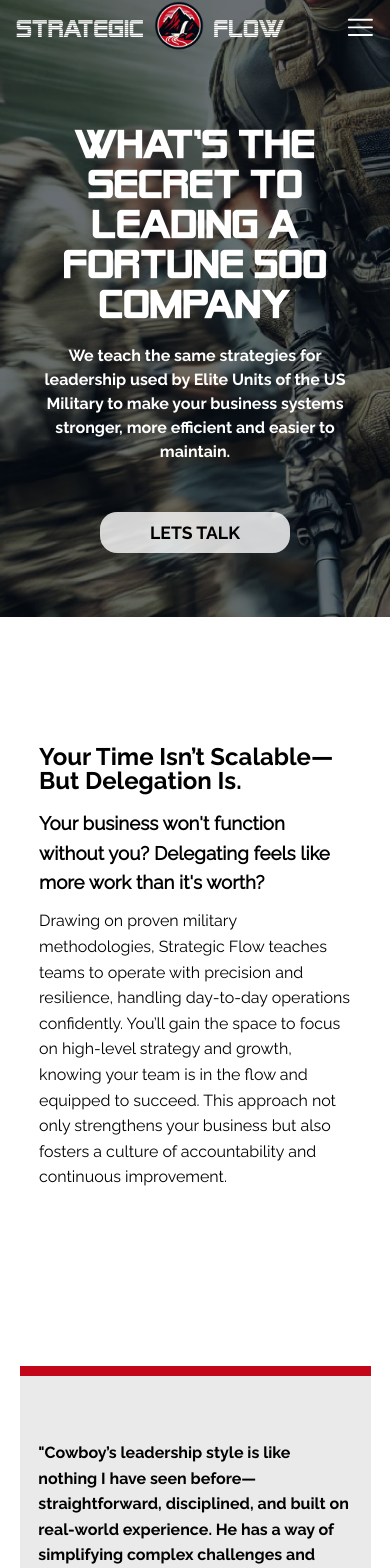
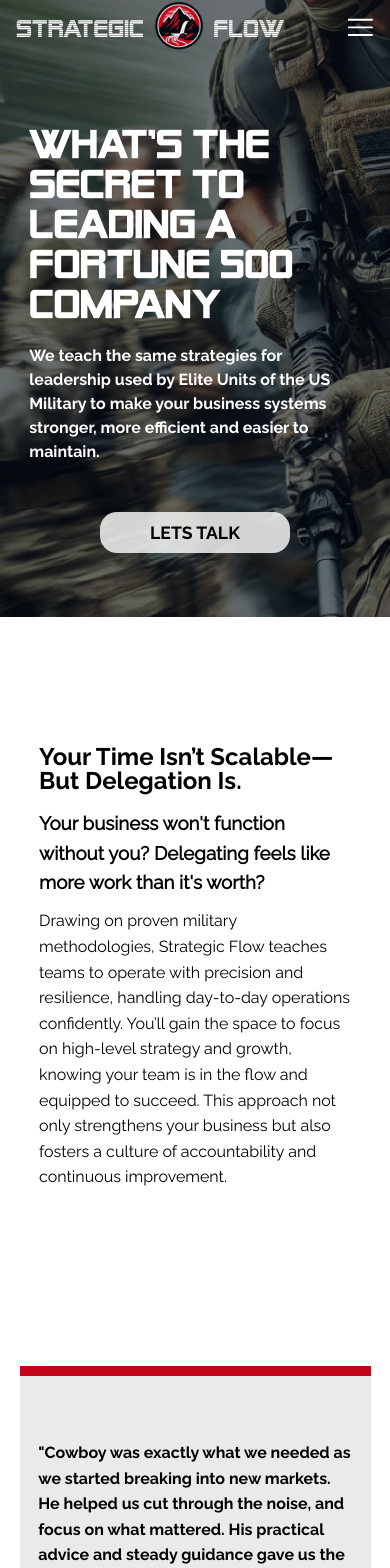
Before and after one commit to JordanMoureau/strategic-flow, a React (Create React App) app: page / in a window 390 px wide. Shown: the part 20-1588 px from the top of the page. Built offline with nearby package versions, Linux system fonts and the light colour scheme.

Commit message:
SEO & fine tunes

```diff
--- a/src/components/Testimonials.js
+++ b/src/components/Testimonials.js
@@ -38,7 +38,7 @@ export default function Testimonials() {
   useEffect(() => {
     const timer = setInterval(() => {
       nextTestimonial();
-    }, 5000);
+    }, 7000);
 
     return () => clearInterval(timer); // Clear the interval on component unmount
   }, []);
@@ -55,7 +55,7 @@ export default function Testimonials() {
           initial={{ opacity: 0 }} // Start invisible
           animate={{ opacity: 1 }} // Fade in
           exit={{ opacity: 0 }} // Fade out
-          transition={{ duration: 1.2 }} // Smooth fade-in duration
+          transition={{ duration: 3 }} // Smooth fade-in duration
         >
           <div className="quote">
             <h3>"{testimonials[currentIndex].quote}"</h3>
--- a/src/pages/home.css
+++ b/src/pages/home.css
@@ -75,7 +75,7 @@
 
 @media (max-width: 1200px) {
   .hero-heading h1 {
-    width: 95%;
+    width: 85%;
   }
   .hero-heading p {
     width: 60%;
@@ -106,4 +106,12 @@
   .hero-heading {
     padding: 4rem 0px;
   }
+
+  .hero-heading h1 {
+    text-align: left;
+  }
+
+  .hero-heading p {
+    text-align: left;
+  }
 }
```
